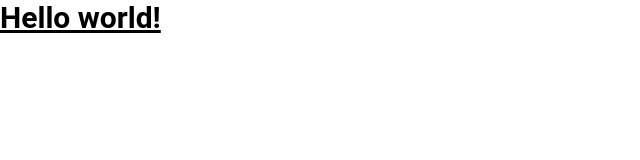
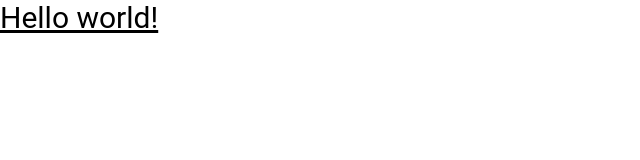
Before and after one commit to niilliiz/starbucks, a React (Create React App) app: page / in a window 1280 px wide. Shown: the top 160 px of the page, without its empty margins (0-640 px from the left). Built offline with nearby package versions, Linux system fonts and the light colour scheme.

Commit message:
feat: custom property

```diff
--- a/tailwind.config.js
+++ b/tailwind.config.js
@@ -8,6 +8,32 @@ module.exports = {
       lg: "1024em",
       xl: "1280em",
     },
+    fontWeight: {
+      100: 100,
+      300: 300,
+      400: 400,
+      500: 500,
+      700: 700,
+      900: 900,
+    },
+    colors: {
+      gray: {
+        900: "#303030",
+        100: "#fff",
+      },
+      green: {
+        900: "#1e3932",
+        700: "#006241",
+        300: "#00b388",
+        100: "#d4e9e2",
+      },
+      red: {
+        900: "#d50032",
+      },
+      gold: {
+        900: "#cba258",
+      },
+    },
     extend: {},
   },
   plugins: [],
```
